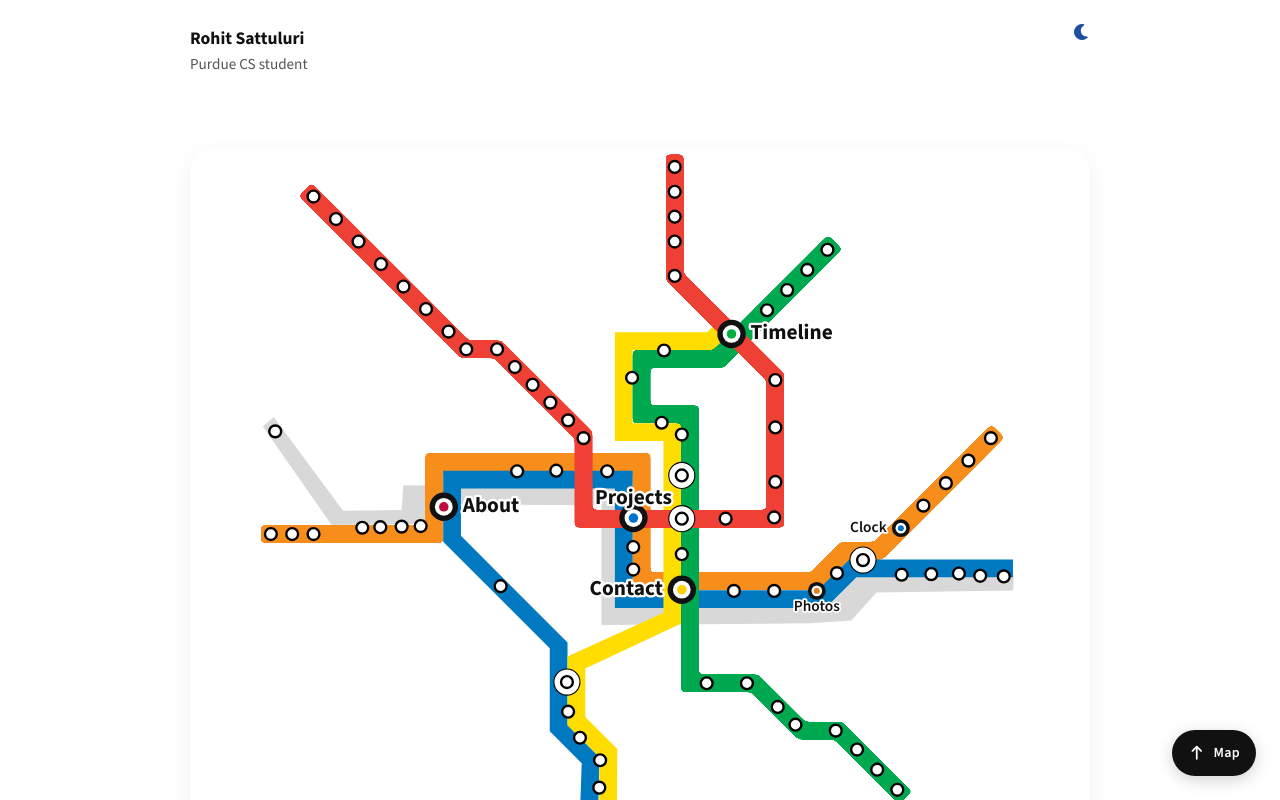
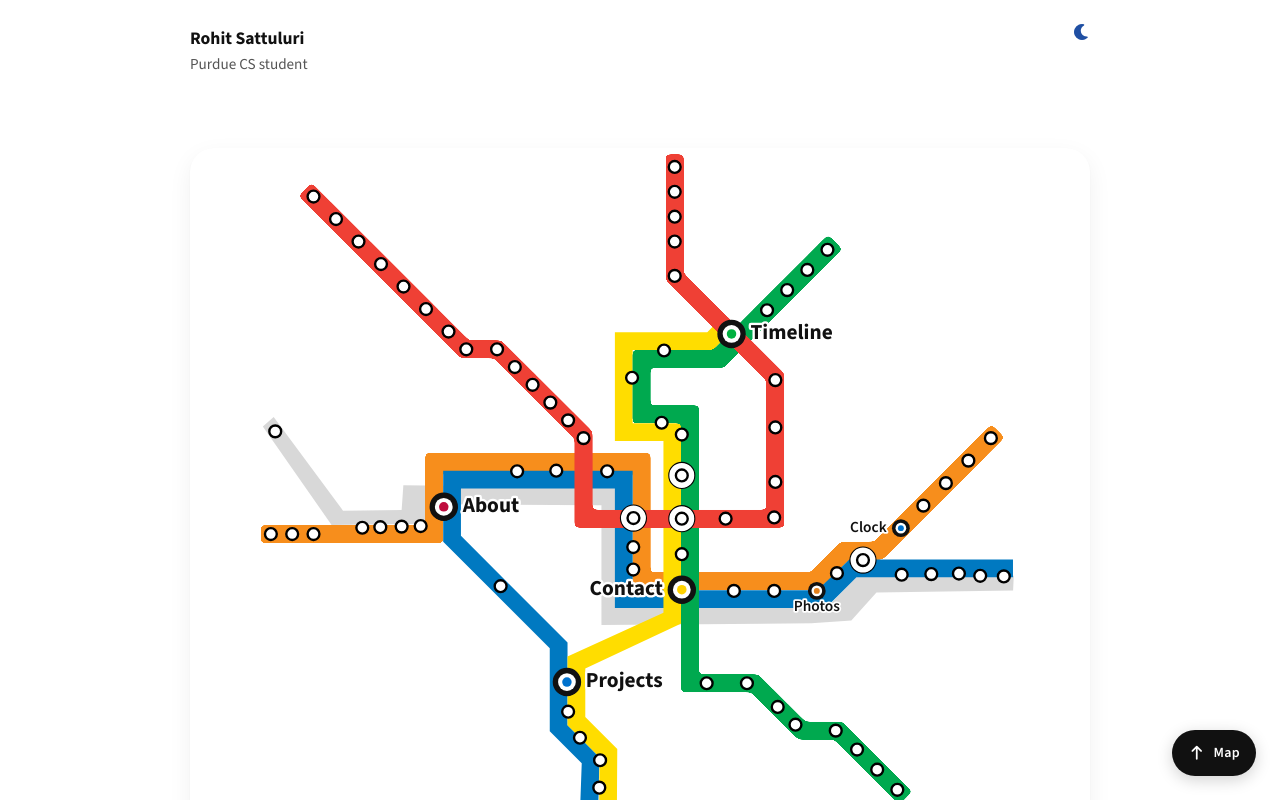
Before and after one commit to rohit2195-jpg/Portfolio_website, a React (Vite) app in the folder frontend/: page /#/about in a window 1280 px wide. Shown: the top 800 px of the page. Built offline with nearby package versions, Linux system fonts and the light colour scheme.

Commit message:
map improvement

```diff
--- a/frontend/src/components/MetroMap/stations.js
+++ b/frontend/src/components/MetroMap/stations.js
@@ -27,11 +27,11 @@ export const PORTFOLIO_STATIONS = [
     label: "Projects",
     pronunciation: "[proj-ekts]",
     definition: "a large undertaking that is usually contemplated or planned",
-    realName: "Metro Center",
+    realName: "Pentagon",
     color: "#0072CE",
-    x: 374.469,
-    y: 312.5,
-    labelAnchor: "top",
+    x: 318.3,
+    y: 451,
+    labelAnchor: "right",
     tier: "primary",
   },
   {
```
